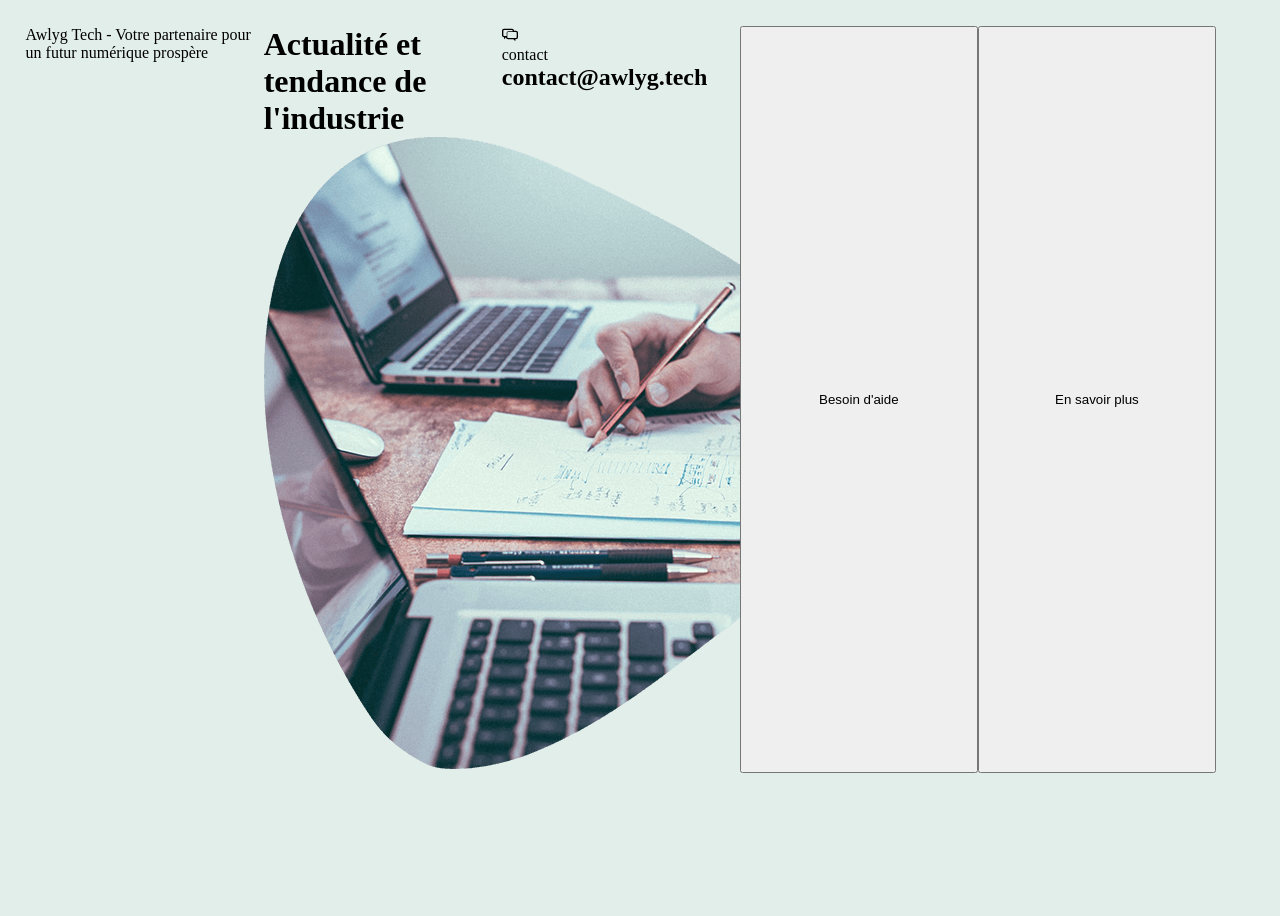
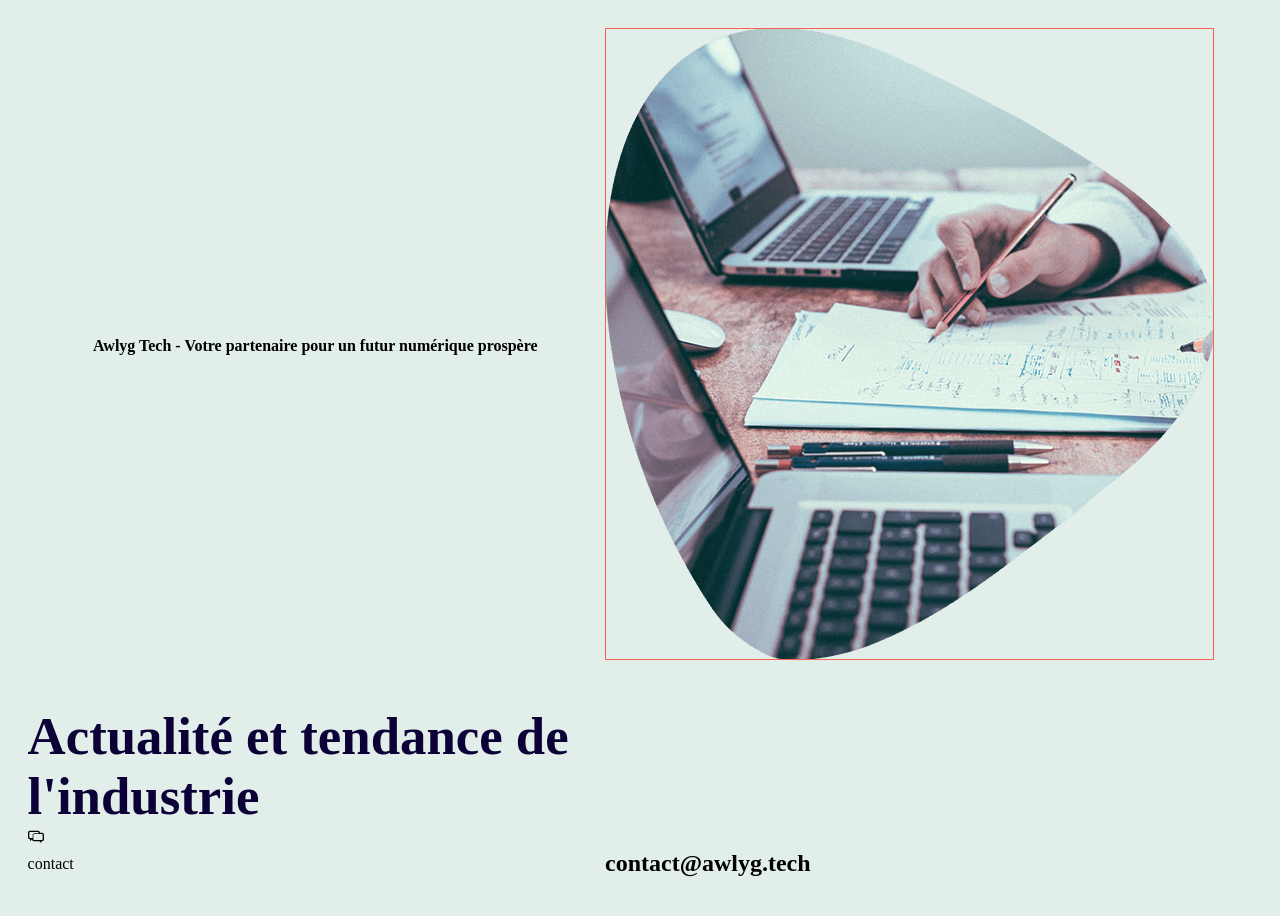
Before and after one commit to AbdelkerimMahfoudh/AWLYG, a React (Create React App) app: page / in a window 1280 px wide. Shown: the part 180-1096 px from the top of the page. Before the commit the page ends 1017 px from the top, so only its background shows below. Built offline with nearby package versions, Linux system fonts and the light colour scheme.

Commit message:
adjusting the style

```diff
--- a/src/App.css
+++ b/src/App.css
@@ -76,12 +76,20 @@ body {
 }
 .banner-container {
   margin: 8% 5% 5% 2%;
-  display: grid;
-  grid-template-columns: 20% 20% 20% 20% 20%;
 }
 .banner-container ul {
   list-style: none;
+  display: flex;
 }
 .banner-container h1 {
-  grid-column: 1,3;
+  margin: 40px 0px 0px 0px;
+  display: flex;
+  font-weight: bold;
+  color: #0b0136;
+  font-size: 3.3em;
+  width: 110%;
 }
+.banner-container img {
+  outline: 1px #FD6151 solid;
+  outline-offset: -1px;
+}
--- a/src/components/Banner.jsx
+++ b/src/components/Banner.jsx
@@ -4,22 +4,41 @@ const Banner = () => {
 
     return (
         <div className='banner-container'>
-            <p>Awlyg Tech - Votre partenaire pour un futur numérique prospère</p>
+            <table>
+                <thead>
+                    <tr>
+                        <th rowspan="1"><p>Awlyg Tech - Votre partenaire pour un futur numérique prospère</p></th>
+                        <th rowspan="3"><img src={slider_info}></img></th>
+                    </tr>
+                </thead>
+                <tbody>
+                    <tr>
+                        <td rowSpan="1"><h1>Actualité et tendance de l'industrie</h1></td>
+                    </tr>
+                    <tr>
+                        <td rowSpan="1"><TiMessages /></td>
+                    </tr>
+                    <tr>
+                        <td rowSpan="1"><p>contact</p></td>
+                        <td rowSpan="1"><h2>contact@awlyg.tech</h2></td>
+                    </tr>
+                </tbody>
+            </table>
+            {/* <
             <ul>
-                <li><h1>Actualité et tendance de l'industrie</h1></li>
-                <li><img src={slider_info}></img></li>
+                <li></li>
+                <li></li>
             </ul>
             <ul>
                 <li>
-                    <TiMessages />
+
                 </li>
                 <li>
-                    <p>contact</p>
-                    <h2>contact@awlyg.tech</h2>
+
                 </li>
             </ul>
             <button className='btn-aide'>Besoin d'aide</button>
-            <button className='plus'>En savoir plus</button>
+            <button className='plus'>En savoir plus</button> */}
         </div>
     )
 }
```
